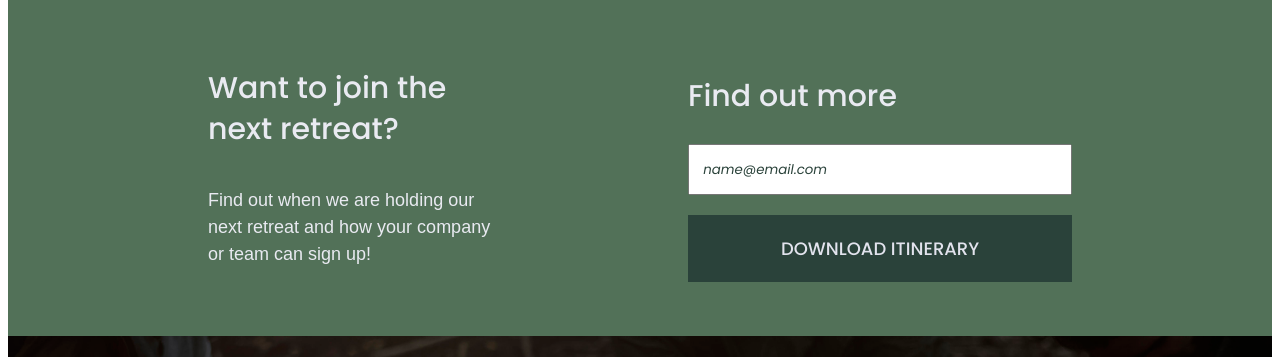
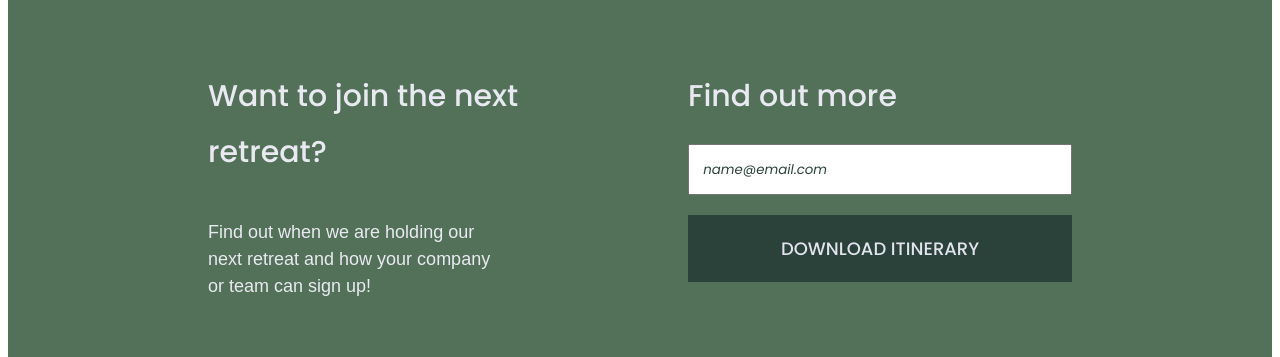
Before and after one commit to vons-el/unplugged-take-4, a website built with webpack: page index.html in a window 1280 px wide. Shown: the part 714-1071 px from the top of the page. Built offline with nearby package versions, Linux system fonts and the light colour scheme.

Commit message:
Updated heading tags and heading css

```diff
--- a/css/style.css
+++ b/css/style.css
@@ -120,6 +120,7 @@ h2 {
   font-weight: 500;
 }
 
+.form-description h2,
 h3,
 h4 {
   font-family: 'Poppins', sans-serif;
@@ -542,6 +543,7 @@ h2 {
   line-height: 48px;
 }
 
+.form-description h2,
 h3 {
   font-size: 1.5em;
   line-height: 1.875em;
@@ -736,6 +738,8 @@ h1 {
 h2 {
   font-size: 2.25em;
 }
+
+.form-description h2,
 h3,
 h4 {
   font-size: 1.875em;
--- a/index.html
+++ b/index.html
@@ -60,7 +60,7 @@
     <div class="content-wrapper">
 
       <div class="form-description">
-        <h3>Want to join the next retreat?</h3>
+        <h2>Want to join the next retreat?</h2>
         <p>Find out when we are holding our next retreat and how your company or team can sign up!</p>
       </div>
 
```
